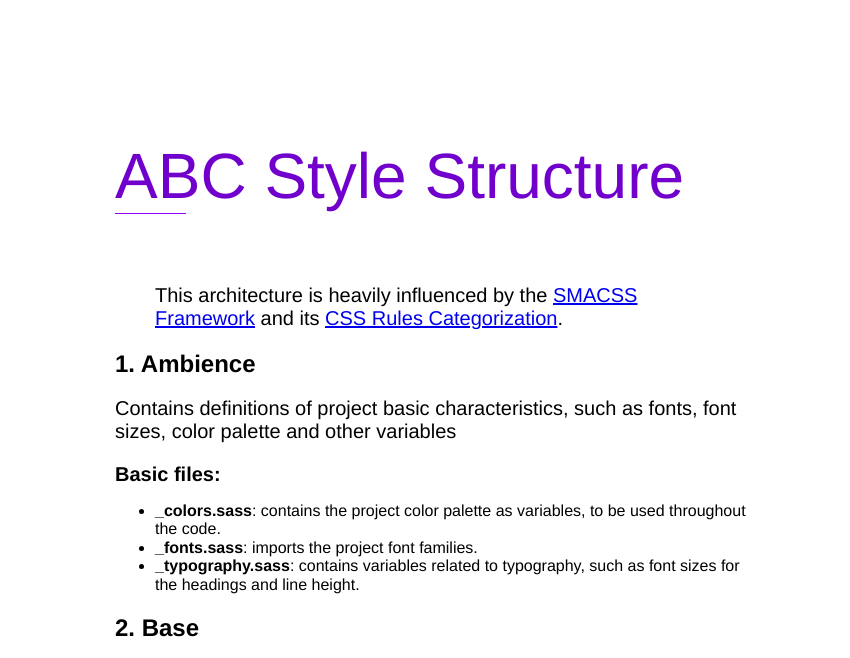
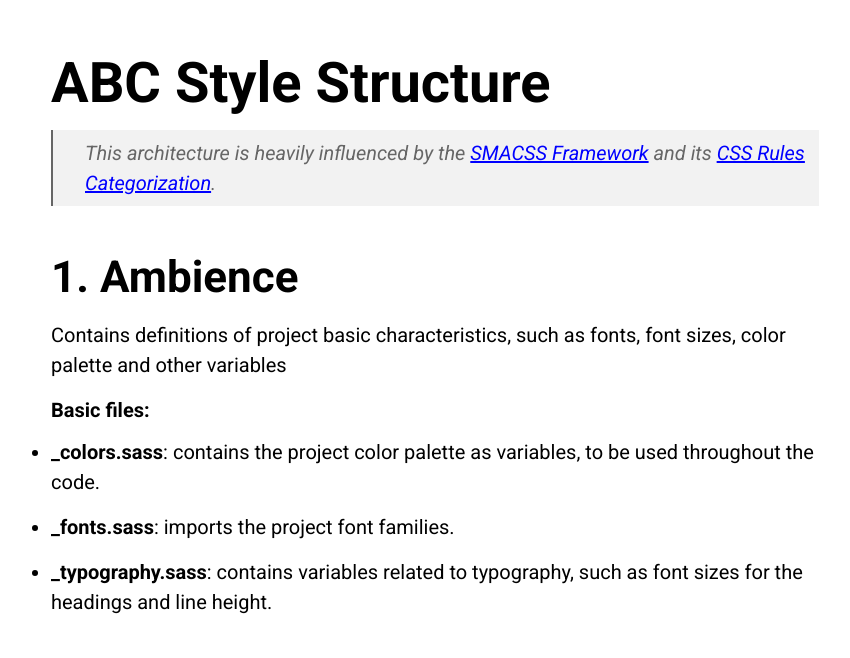
Before and after one commit to co-de-sign/abcss, a Gatsby site: page /content in a window 1280 px wide. Shown: the top 658 px of the page, without its empty margins (205-1055 px from the left). Built offline with nearby package versions, Linux system fonts and the light colour scheme; Gatsby itself is replaced by a stand-in of ours.

Commit message:
💅 Restyle markdown-generated pages
There was no worry of breaking the main page here!

```diff
--- a/content/index.md
+++ b/content/index.md
@@ -2,6 +2,8 @@
 path: '/content'
 title: 'ABC Style Structure'
 ---
+
+# ABC Style Structure
 
 > This architecture is heavily influenced by the [SMACSS Framework](https://smacss.com) and its [CSS Rules Categorization](https://smacss.com/book/categorizing).
 
--- a/package.json
+++ b/package.json
@@ -11,6 +11,7 @@
     "gatsby-plugin-sass": "^1.0.26",
     "gatsby-source-filesystem": "^1.5.39",
     "gatsby-transformer-remark": "^1.7.44",
+    "include-media": "^1.4.9",
     "normalize.css": "^8.0.0",
     "prop-types": "^15.6.2",
     "react": "^16.4.2",
--- a/src/ambience/colors.scss
+++ b/src/ambience/colors.scss
@@ -1 +1,5 @@
-$color-purple: #8D00FF;
+$color-link: blue;
+$color-link-visited: purple;
+$color-selection: cyan;
+
+$color-highlight: limegreen;
--- a/src/ambience/typography.scss
+++ b/src/ambience/typography.scss
@@ -1 +1,5 @@
-$font-helvetica: Helvetica, sans-serif;
+@import url('https://fonts.googleapis.com/css?family=Roboto:300,300i,400,400i,700,700i');
+$font-default: Roboto, Helvetica, sans-serif;
+
+@import url('https://fonts.googleapis.com/css?family=Roboto+Mono:400,400i,700,700i');
+$font-monospace: "Roboto Mono", monospace;
--- a/src/base/typography.scss
+++ b/src/base/typography.scss
@@ -1,20 +1,108 @@
+@import "../ambience/colors";
 @import "../ambience/typography";
 
-h1 {
-  font-family: $font-helvetica;
-  font-size: 56px;
-  font-weight: 500;
+html {
+  font-family: $font-default;
+  font-size: 16px;
+  line-height: 1.5;
 
-  margin: 0;
+  * {
+    margin: 0;
+  }
+
+  * + * {
+    margin-top: 0.75em;
+  }
 }
 
-p {
-  font-family: $font-helvetica;
-  font-size: 20px;
+h1, h2, h3, h4, h5, h6 {
+  margin-bottom: 0;
 
-  margin: 0;
+  font-weight: 700;
+  line-height: 1.25;
+
+  * + & {
+    margin-top: 1em;
+  }
 }
 
-p + p {
-  margin-top: 1em;
+h3, h5, h6 {
+  text-transform: uppercase;
+  font-weight: 400;
+  letter-spacing: 0.05em;
 }
+
+h1 {
+  font-size: 3.5em;
+}
+
+h2 {
+  font-size: 2.75em;
+}
+
+h3 {
+  font-size: 2em;
+}
+
+h4 {
+  font-size: 1.75em;
+}
+
+h5 {
+  font-size: 1.25em;
+}
+
+h6 {
+  font-size: 1em;
+  color: hsl(0, 0, 40%);
+}
+
+p, li {
+  margin-bottom: 0;
+  font-size: 1.25em;
+}
+
+ul, ol {
+  padding: 0;
+}
+
+a {
+  color: $color-link;
+
+  &:hover {
+    color: mix($color-link, #000, 60%);
+  }
+
+  &:visited {
+    color: $color-link-visited;
+
+    &:hover {
+      color: mix($color-link-visited, #000, 60%);
+    }
+  }
+}
+
+code {
+  margin: 0;
+  display: inline-flex;
+  align-items: center;
+
+  font-size: 0.75em;
+  vertical-align: middle;
+
+  background-color: hsl(0, 0, 95%);
+  border: 1px solid hsl(0, 0, 85%);
+  border-radius: 2px;
+  padding: 2px;
+}
+
+blockquote {
+  padding: 0.5em;
+  padding-left: 2em;
+
+  font-style: italic;
+  color: hsl(0, 0, 40%);
+
+  background-color: hsl(0, 0, 95%);
+  border-left: 2px solid hsl(0, 0, 40%);
+}
--- a/src/components/abcss-name/style.scss
+++ b/src/components/abcss-name/style.scss
@@ -4,6 +4,6 @@
   transition: all .3s ease-in;
 
   &:first-letter {
-    color: $color-purple;
+    color: $color-highlight;
   }
 }
--- a/src/templates/page.js
+++ b/src/templates/page.js
@@ -5,21 +5,15 @@ import PropTypes from 'prop-types'
 
 import '../base/normalize.scss'
 import '../base/typography.scss'
-import './page.scss'
+
+import './style.scss'
 
 export default function Page({ data }) {
   const { markdownRemark } = data
-  const { frontmatter, html } = markdownRemark
+  const { html } = markdownRemark
 
   return (
-    <div className="page-container">
-      <h1 className="title">{frontmatter.title}</h1>
-
-      <div
-        className="content"
-        dangerouslySetInnerHTML={{ __html: html }}
-      />
-    </div>
+    <article className="page-container" dangerouslySetInnerHTML={{ __html: html }} />
   )
 }
 
--- a/src/templates/page.scss
+++ /dev/null
@@ -1,30 +0,0 @@
-@import "../ambience/colors";
-@import "../ambience/typography";
-
-.page-container {
-  font-family: $font-helvetica;
-  margin: 140px 25vw 70px;
-
-  & > .title {
-    position: relative;
-
-    color: mix($color-purple, #000, 80%);
-    font-size: 64px;
-
-    &::after {
-      display: block;
-      position: absolute;
-      content: '';
-      bottom: 0;
-
-      width: 2ch;
-      height: 1px;
-
-      background-color: $color-purple;
-    }
-  }
-
-  & > .content {
-    margin-top: 70px;
-  }
-}
--- /dev/null
+++ b/src/templates/style.scss
@@ -0,0 +1,18 @@
+@import "~include-media/dist/include-media";
+
+.page-container {
+  margin-top: 3em;
+  margin-left: 2.5em;
+  margin-right: 2em;
+  margin-bottom: 5em;
+
+  @include media('>tablet') {
+    margin-left: 20vw;
+    margin-right: 20vw;
+  }
+
+  @include media('>1440px') {
+    margin-left: 30vw;
+    margin-right: 30vw;
+  }
+}
```
Also changed, not shown: 1 other file.
